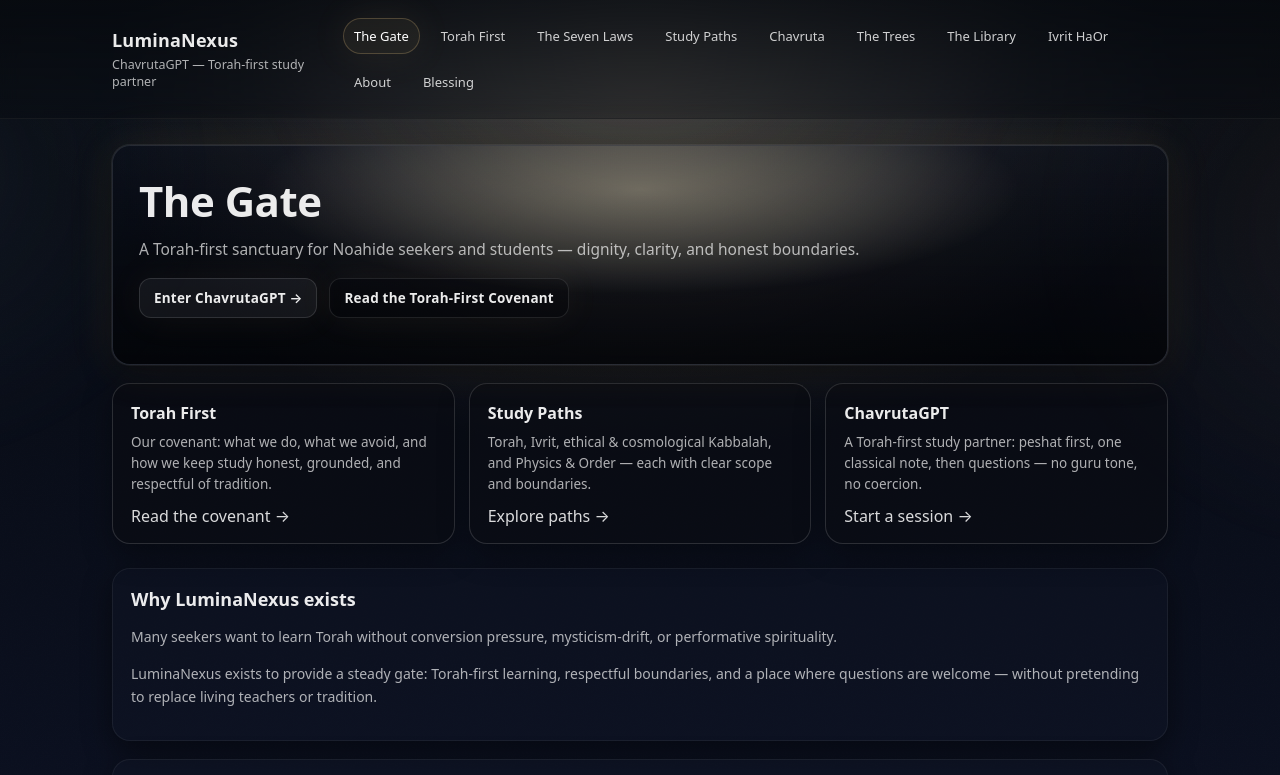
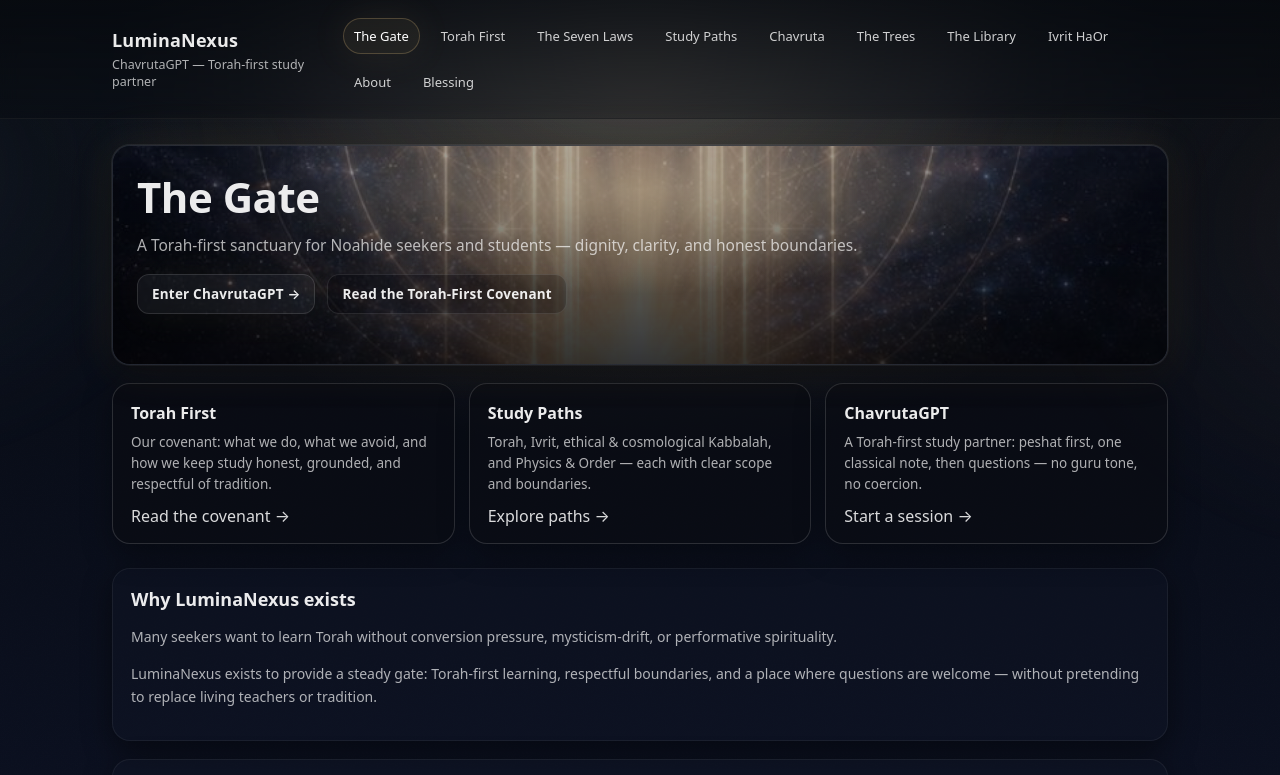
Before and after one commit to richardatf-oss/LuminaNexus, a website: page index.html in a window 1280 px wide. Shown: the top 775 px of the page. Drawn offline with Linux system fonts and the light colour scheme.

Commit message:
Update index.html

```diff
--- a/index.html
+++ b/index.html
@@ -34,10 +34,8 @@
     <!-- ================= MAIN ================= -->
     <main class="container">
       <!-- ===== HERO / THE GATE ===== -->
-      <section
-        class="hero has-bg"
-        style="--hero-img: url('./assets/img/gate-hero.png');"
-      >
+   <section class="hero hero--tight has-bg" style="--hero-img:url('../assets/img/gate-hero.png')">
+
         <h1>The Gate</h1>
         <p class="lead">
           A Torah-first sanctuary for Noahide seekers and students —
```
